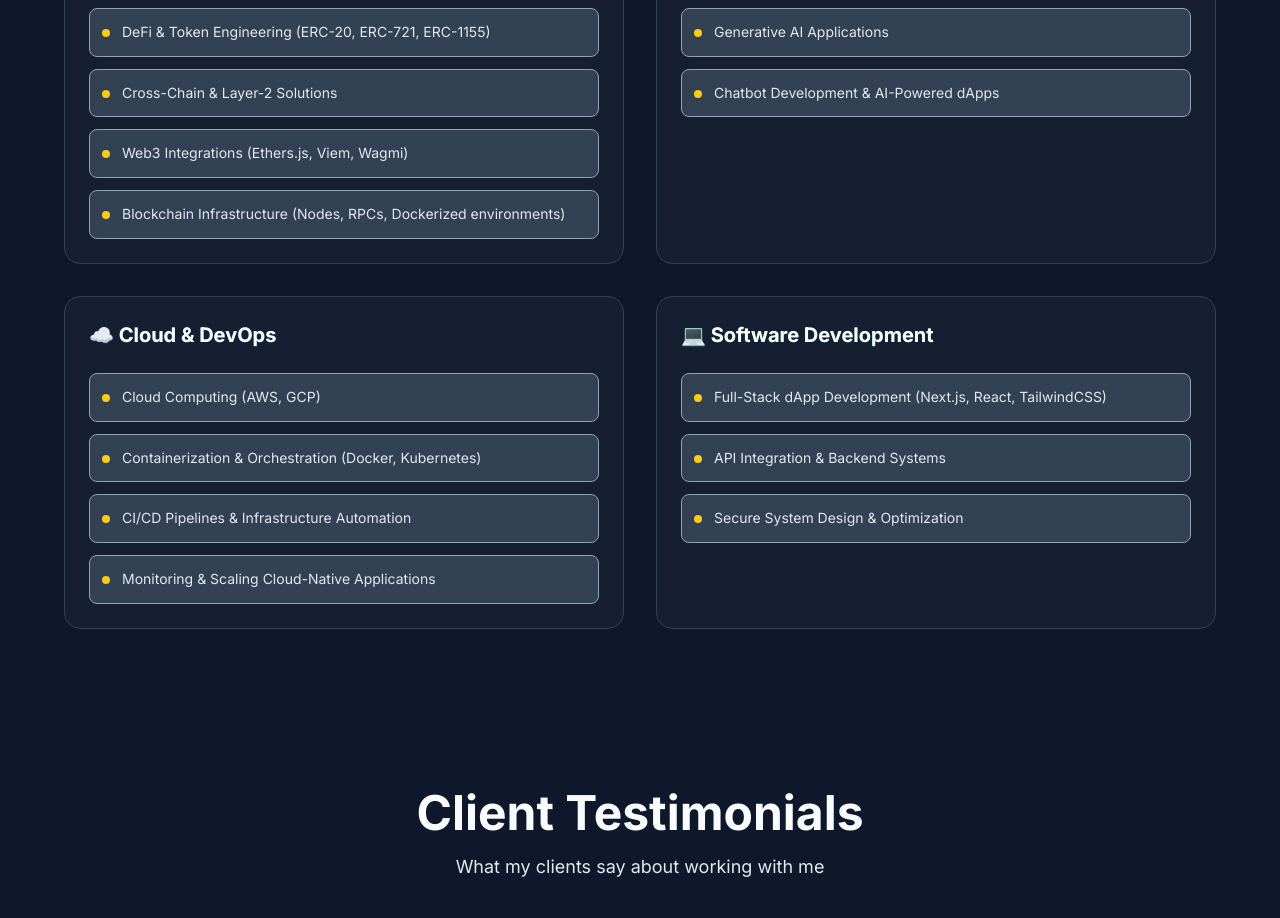
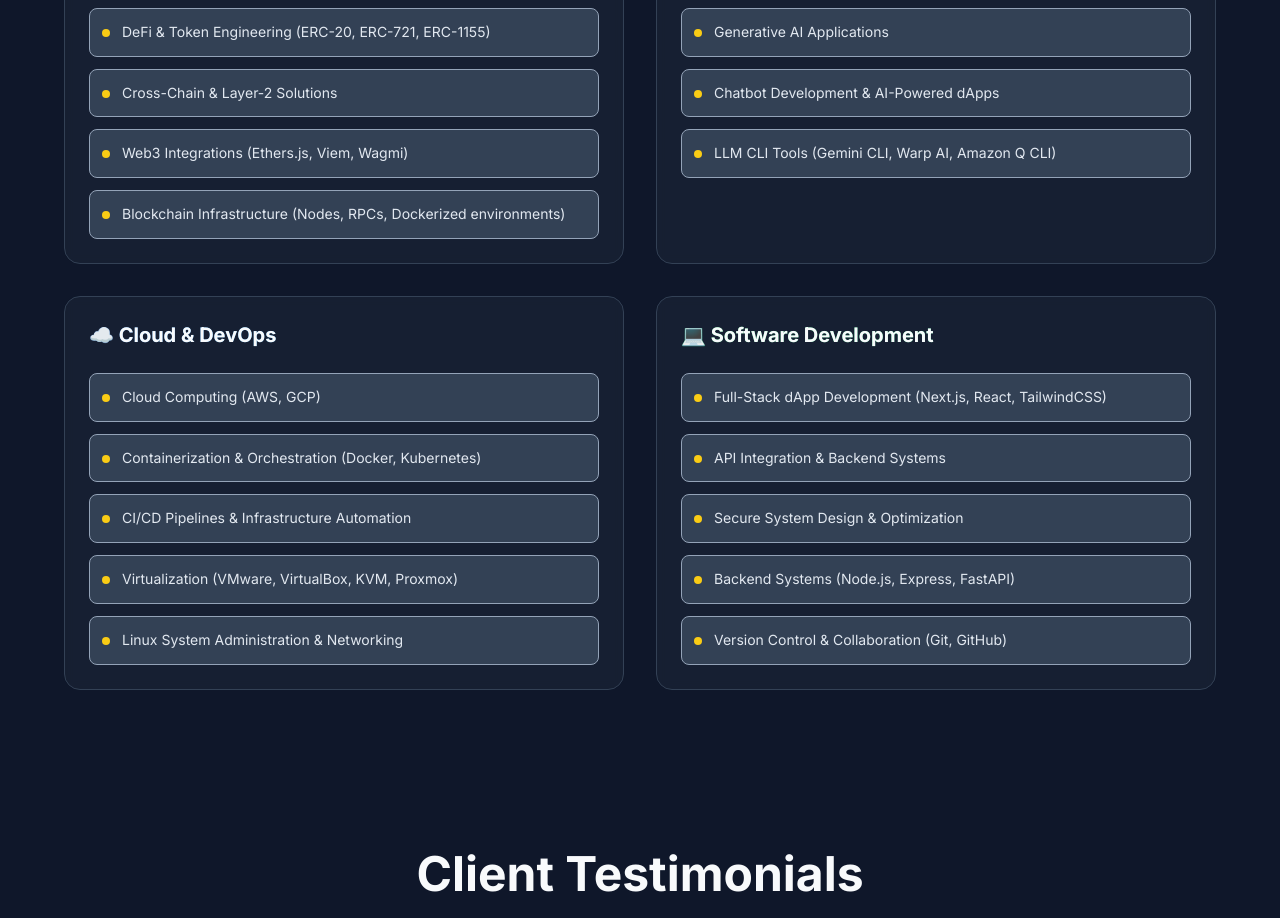
Before and after one commit to t9fiction/portfolio, a Next.js app: page / in a window 1280 px wide. Shown: the part 2320-3238 px from the top of the page. Built offline with nearby package versions, Linux system fonts and the light colour scheme.

Commit message:
skills added

```diff
--- a/components/Skills.tsx
+++ b/components/Skills.tsx
@@ -19,7 +19,8 @@ const Skills = () => {
       skills: [
         "AI Agents & Automation (OpenAI, n8n, MCP Servers)",
         "Generative AI Applications",
-        "Chatbot Development & AI-Powered dApps"
+        "Chatbot Development & AI-Powered dApps",
+        "LLM CLI Tools (Gemini CLI, Warp AI, Amazon Q CLI)"
       ],
       color: "from-pink-400 to-rose-500"
     },
@@ -29,7 +30,8 @@ const Skills = () => {
         "Cloud Computing (AWS, GCP)",
         "Containerization & Orchestration (Docker, Kubernetes)",
         "CI/CD Pipelines & Infrastructure Automation",
-        "Monitoring & Scaling Cloud-Native Applications"
+        "Virtualization (VMware, VirtualBox, KVM, Proxmox)",
+        "Linux System Administration & Networking"
       ],
       color: "from-blue-400 to-cyan-500"
     },
@@ -38,7 +40,9 @@ const Skills = () => {
       skills: [
         "Full-Stack dApp Development (Next.js, React, TailwindCSS)",
         "API Integration & Backend Systems",
-        "Secure System Design & Optimization"
+        "Secure System Design & Optimization",
+        "Backend Systems (Node.js, Express, FastAPI)",
+        "Version Control & Collaboration (Git, GitHub)"
       ],
       color: "from-green-400 to-emerald-500"
     }
```
